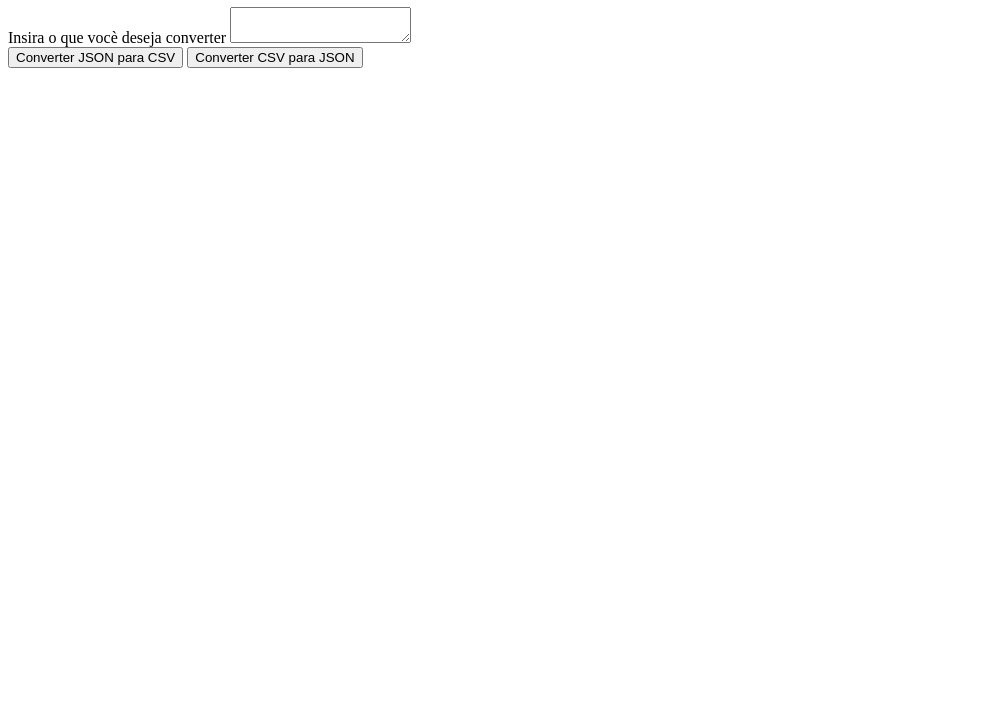
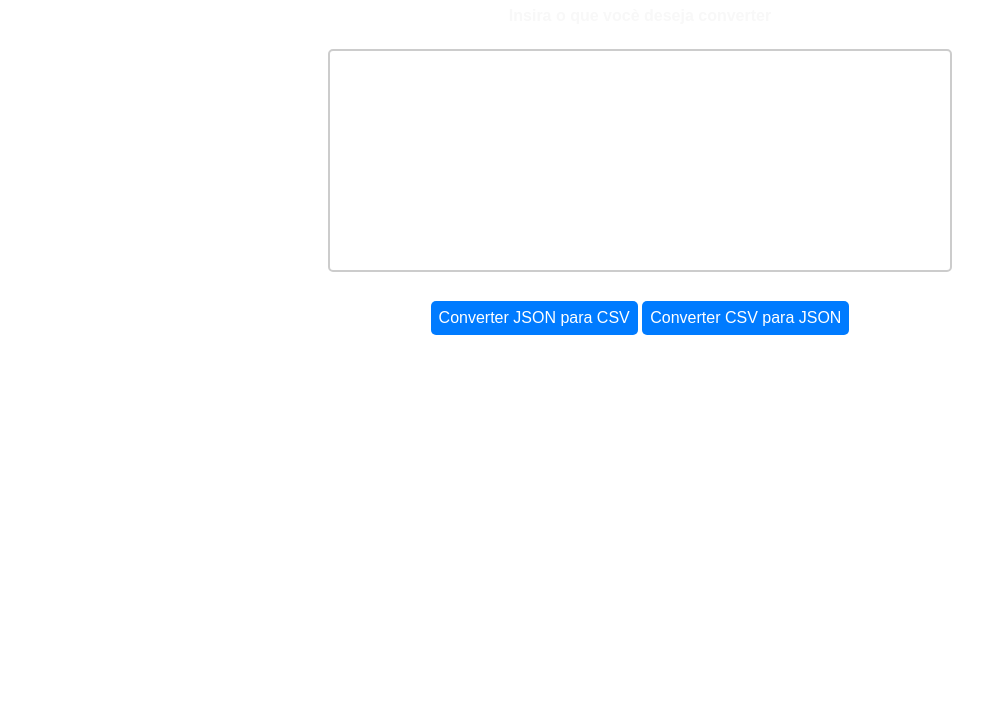
Before and after one commit to TeacherSamanthaSilva/CoversorJsonparCSV, a plain HTML site: page index.html in a window 1280 px wide. Shown: the part 73-800 px from the top of the page, without its empty margins (0-1007 px from the left). Drawn offline with Linux system fonts and the light colour scheme.

Commit message:
css
Nesse commit fiz o css do projeto

```diff
--- a/index.html
+++ b/index.html
@@ -3,6 +3,8 @@
 <head>
     <meta charset="UTF-8">
     <meta name="viewport" content="width=device-width, initial-scale=1.0">
+    <link rel="stylesheet" href="style.css">
+    <script src="script.js" defer></script>
     <title>Conversor de Json para CSV</title>
 </head>
 <body>
@@ -15,6 +17,6 @@
             <button id="csv-json">Converter CSV para JSON</button>
         </div>
     </form>
-    <pre></pre>
+
 </body>
 </html>
--- a/style.css
+++ b/style.css
@@ -0,0 +1,55 @@
+body{
+    font-family: Arial, Helvetica, sans-serif;
+    color: #f8f8f8;
+    text-align: center;
+    box-sizing: border-box;
+}
+
+#converter-form{
+
+    display: flex;
+    flex-direction: column;
+    justify-content: center;
+    align-items: center;
+    gap: 1rem;
+}
+
+label{
+    margin-bottom: 0.5rem;
+    font-weight: bold;
+}
+
+textarea, pre{
+
+    width: 600px;
+    height: 200px;
+    padding: .6rem;
+    font-size: 1rem;
+    border: 2px solid #ccc;
+    border-radius: 5px;
+    resize: none;
+
+}
+
+pre{
+    height: auto;
+    margin: 1.5rem auto;
+    text-align: left;
+}
+
+button{
+    margin-top: .8rem;
+    padding: .5rem;
+    font-size: 1rem;
+    color: #fff;
+    background-color: #007bff;
+    border: none;
+    border-radius: 5px;
+    cursor: pointer;
+    transition: 0.4s;
+}
+
+button:hover{
+
+    background-color: #0069d9;
+}
```
